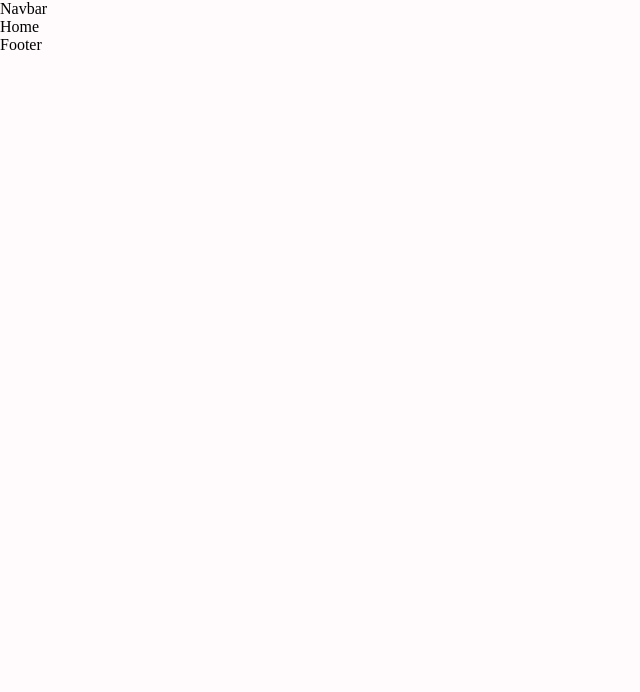
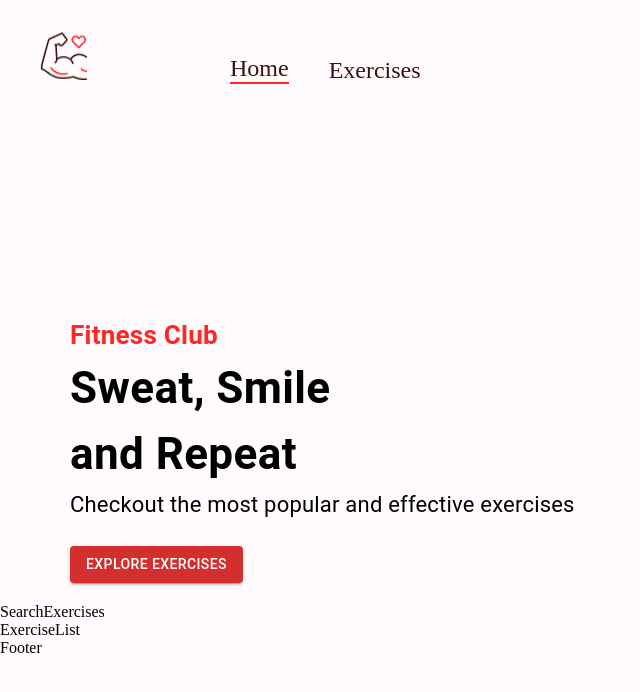
Before and after one commit to Angel-cuba/Gym_React, a React (Create React App) app: page / in a window 1280 px wide. Shown: the top 692 px of the page, without its empty margins (0-640 px from the left). Built offline with nearby package versions, Linux system fonts and the light colour scheme; the HTML template or start-up script is replaced by a standard one.

Commit message:
Home page and components

```diff
--- /dev/null
+++ b/src/components/ExerciseList.tsx
@@ -0,0 +1,9 @@
+import React from 'react'
+
+const ExerciseList = () => {
+  return (
+    <div>ExerciseList</div>
+  )
+}
+
+export default ExerciseList
--- /dev/null
+++ b/src/components/HeroBanner.tsx
@@ -0,0 +1,21 @@
+import React from 'react';
+import { Box, Button, Stack, Typography } from '@mui/material';
+
+const HeroBanner = () => {
+  return (
+    <Box sx={{ mt: { lg: '212px', xs: '70px' }, ml: { sm: '50px' } }} position="relative" p="20px">
+      <Typography color="#FF2625" fontWeight="600" fontSize="26px">
+        Fitness Club
+      </Typography>
+      <Typography fontWeight="700" sx={{ fontSize: {lg: '44px', xs: '40px'}}}>
+        Sweat, Smile <br/> and Repeat
+      </Typography>
+      <Typography fontSize="22px" lineHeight="35px" mb={3}>
+        Checkout the most popular and effective exercises
+      </Typography>
+      <Button variant="contained" color="error">Explore exercises</Button>
+    </Box>
+  );
+};
+
+export default HeroBanner;
--- a/src/components/Navbar.tsx
+++ b/src/components/Navbar.tsx
@@ -1,9 +1,20 @@
-import React from 'react'
+import React from 'react';
+import { Link } from 'react-router-dom';
+import { Stack } from '@mui/material';
+import Logo from '../assets/images/Logo.png';
 
 const Navbar = () => {
-  return (
-    <div>Navbar</div>
-  )
-}
+  return <Stack direction="row" justifyContent="space-around" sx={{ gap: {sm: '122px', xs: '40px'}, mt: {sm: '32px', xs: '20px'}, justifyContent:"none"}} px="20px">
+    <Link to="/">
+      <img src={Logo} alt="Logo" style={{width: '48px', height: '48px', margin:'0 20px'}}/>
+    </Link>
+  <Stack direction="row" gap="40px" fontSize="24px" alignItems="flex-end">
 
-export default Navbar
+    <Link to="/" style={{textDecoration:'none', color: '#3A1212', borderBottom: '2px solid #FF2625'}}>Home</Link>
+    <a href="#exercises" style={{textDecoration: 'none', color: '#3A1212'}}>Exercises</a>
+  </Stack>
+  </Stack>
+
+};
+
+export default Navbar;
--- /dev/null
+++ b/src/components/SearchExercises.tsx
@@ -0,0 +1,9 @@
+import React from 'react'
+
+const SearchExercises = () => {
+  return (
+    <div>SearchExercises</div>
+  )
+}
+
+export default SearchExercises
--- a/src/pages/Home.tsx
+++ b/src/pages/Home.tsx
@@ -1,9 +1,17 @@
-import React from 'react'
+import { Box } from '@mui/material';
+import React from 'react';
+import ExerciseList from '../components/ExerciseList';
+import HeroBanner from '../components/HeroBanner';
+import SearchExercises from '../components/SearchExercises';
 
 const Home = () => {
   return (
-    <div>Home</div>
-  )
-}
+    <Box>
+      <HeroBanner />
+      <SearchExercises />
+      <ExerciseList />
+    </Box>
+  );
+};
 
-export default Home
+export default Home;
```
